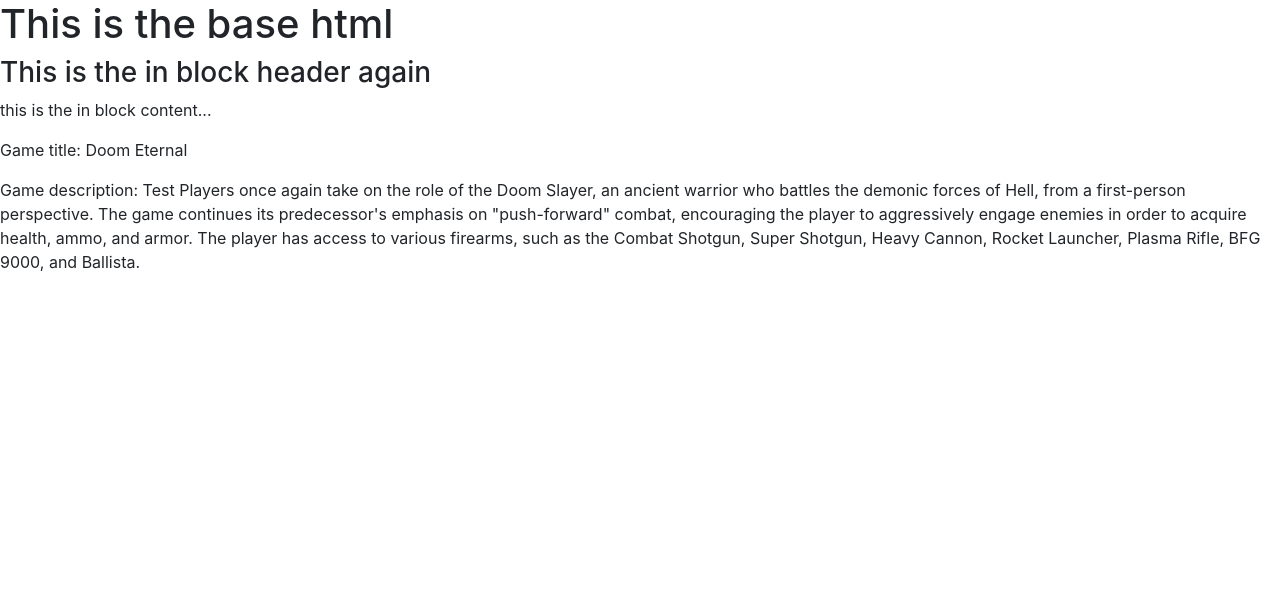
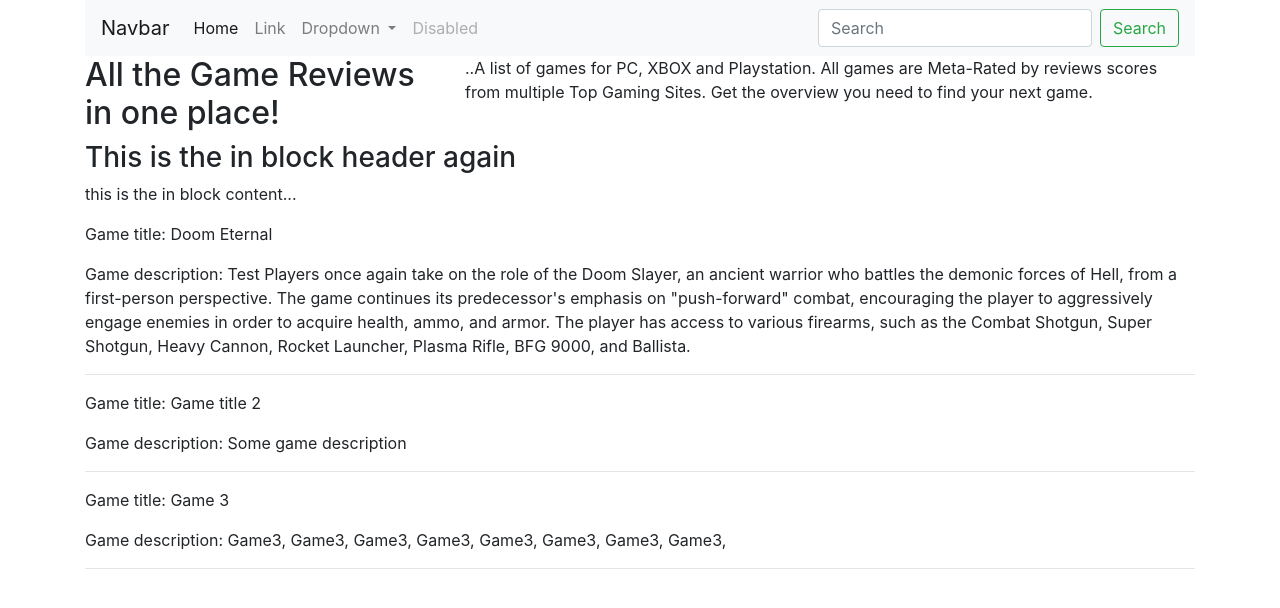
Before and after one commit to iFooledMe/Game-Reviews--Code-Institute-Project-4, a Django app: page / in a window 1280 px wide. Shown: the top 608 px of the page. Run offline with Django 3.2, Linux system fonts and the light colour scheme; data comes from the database, SQL or seed files in the repository; both versions use the stored data as it was after the commit; some libraries are stand-ins or nearby versions.

Commit message:
Added data models for the games

```diff
--- a/game_reviews/games/models.py
+++ b/game_reviews/games/models.py
@@ -1,6 +1,68 @@
 from django.db import models
+import datetime
 
 # Create your models here.
+
+
+class Developer(models.Model):
+	company_name	= models.CharField(max_length=40)
+
+	def __str__(self):
+		return self.company_name
+
+
+class Publisher(models.Model):
+	company_name	= models.CharField(max_length=40)
+
+	def __str__(self):
+		return self.company_name
+
+
+class Pegi(models.Model):
+	pegi_class = models.CharField(max_length=10)
+
+	def __str__(self):
+		return self.pegi_class
+
+
+class TagCategory(models.Model):
+	category_name	= models.CharField(max_length=30)
+
+	def __str__(self):
+		return self.category_name
+
+
+class Tag(models.Model):
+	tag_name		= models.CharField(max_length=40)
+	tag_category	= models.ForeignKey(TagCategory, null=True, on_delete=models.SET_NULL)
+
+	def __str__(self):
+		return self.tag_name
+
+
+class Store(models.Model):
+	store_name		= models.CharField(max_length=40)
+
+	def __str__(self):
+		return self.store_name
+
+
+class Platform(models.Model):
+	long_name		= models.CharField(max_length=40)
+	short_name		= models.CharField(max_length=10)
+
+	def __str__(self):
+		return self.long_name
+
+
 class Game(models.Model):
 	title 			= models.CharField(max_length=40)
-	description 	= models.TextField()
+	#release_date	= models.DateField(initial=date.today)
+	description 	= models.TextField(max_length=500)
+	description_src	= models.URLField(default='http//www.google.com')
+	developer		= models.ForeignKey(Developer, null=True, on_delete=models.SET_NULL)
+	publisher		= models.ForeignKey(Publisher, null=True, on_delete=models.SET_NULL)
+	pegi 			= models.ForeignKey(Pegi, null=True, on_delete=models.SET_NULL)
+	platforms		= models.ManyToManyField(Platform)
+	tags 			= models.ManyToManyField(Tag)
+	stores			= models.ManyToManyField(Store)
--- a/game_reviews/games/templates/games_list.html
+++ b/game_reviews/games/templates/games_list.html
@@ -2,10 +2,27 @@
 
 {% block page_title %}Games list{% endblock page_title %}
 
-{% block main_content %}
-<h3>This is the in block header again</h3>
-<p>this is the in block content...</p>
-<p>Game title: {{ game.title }}</p>
-<p>Game description: {{ game.description }}</p>
+{% block games_list %}
+	<div class="row">
+		<div class="col-4">
+			<h2 class="description-header">
+				All the Game Reviews in one place!
+			</h2>
+		</div>
+		<div class="col-8">
+			<p>
+				..A list of games for PC, XBOX and Playstation.
+				All games are Meta-Rated by reviews scores from multiple Top Gaming Sites.
+				Get the overview you need to find your next game.
+			</p>
+		</div>
+	</div>
+	<h3>This is the in block header again</h3>
+	<p>this is the in block content...</p>
 
-{% endblock main_content %}
+	{% for game in games  %}
+		<p>Game title: {{ game.title }}</p>
+		<p>Game description: {{ game.description }}</p>
+		<hr>
+	{% endfor %}
+{% endblock %}
--- a/game_reviews/games/views.py
+++ b/game_reviews/games/views.py
@@ -4,9 +4,9 @@ from .models import Game
 
 # Create your views here.
 def game_list_view(request):
-	game = Game.objects.get(id=1)
+	games = Game.objects.all()
 	context = {
-		'game' : game
+		'games' : games
 	}
 
 	return render(request, "games_list.html", context)
--- a/game_reviews/templates/base.html
+++ b/game_reviews/templates/base.html
@@ -10,15 +10,21 @@
 
 		<title>Game reviews | {% block page_title %}{% endblock  %}</title>
   	</head>
+
   	<body>
-    <h1>This is the base html</h1>
-	{% block main_content %}
-	{% endblock main_content %}
 
-    <!-- Optional JavaScript -->
-    <!-- jQuery first, then Popper.js, then Bootstrap JS -->
+	  	<div class="container">
+
+			{% include 'header.html' %}
+
+			{% block games_list %}
+			{% endblock %}
+
+		</div>
+
 		<script src="https://code.jquery.com/jquery-3.5.1.slim.min.js" integrity="sha384-DfXdz2htPH0lsSSs5nCTpuj/zy4C+OGpamoFVy38MVBnE+IbbVYUew+OrCXaRkfj" crossorigin="anonymous"></script>
 		<script src="https://cdn.jsdelivr.net/npm/popper.js@1.16.0/dist/umd/popper.min.js" integrity="sha384-Q6E9RHvbIyZFJoft+2mJbHaEWldlvI9IOYy5n3zV9zzTtmI3UksdQRVvoxMfooAo" crossorigin="anonymous"></script>
 		<script src="https://stackpath.bootstrapcdn.com/bootstrap/4.5.0/js/bootstrap.min.js" integrity="sha384-OgVRvuATP1z7JjHLkuOU7Xw704+h835Lr+6QL9UvYjZE3Ipu6Tp75j7Bh/kR0JKI" crossorigin="anonymous"></script>
   	</body>
+
 </html>
--- /dev/null
+++ b/game_reviews/templates/header.html
@@ -0,0 +1,35 @@
+<nav class="navbar navbar-expand-lg navbar-light bg-light">
+  <a class="navbar-brand" href="#">Navbar</a>
+  <button class="navbar-toggler" type="button" data-toggle="collapse" data-target="#navbarSupportedContent" aria-controls="navbarSupportedContent" aria-expanded="false" aria-label="Toggle navigation">
+    <span class="navbar-toggler-icon"></span>
+  </button>
+
+  <div class="collapse navbar-collapse" id="navbarSupportedContent">
+    <ul class="navbar-nav mr-auto">
+      <li class="nav-item active">
+        <a class="nav-link" href="#">Home <span class="sr-only">(current)</span></a>
+      </li>
+      <li class="nav-item">
+        <a class="nav-link" href="#">Link</a>
+      </li>
+      <li class="nav-item dropdown">
+        <a class="nav-link dropdown-toggle" href="#" id="navbarDropdown" role="button" data-toggle="dropdown" aria-haspopup="true" aria-expanded="false">
+          Dropdown
+        </a>
+        <div class="dropdown-menu" aria-labelledby="navbarDropdown">
+          <a class="dropdown-item" href="#">Action</a>
+          <a class="dropdown-item" href="#">Another action</a>
+          <div class="dropdown-divider"></div>
+          <a class="dropdown-item" href="#">Something else here</a>
+        </div>
+      </li>
+      <li class="nav-item">
+        <a class="nav-link disabled" href="#">Disabled</a>
+      </li>
+    </ul>
+    <form class="form-inline my-2 my-lg-0">
+      <input class="form-control mr-sm-2" type="search" placeholder="Search" aria-label="Search">
+      <button class="btn btn-outline-success my-2 my-sm-0" type="submit">Search</button>
+    </form>
+  </div>
+</nav>
```
Also changed, not shown: game_reviews/games/admin.py (+8 -1 lines), game_reviews/db.sqlite3, game_reviews/games/migrations/0002_auto_20200804_1305.py (added), game_reviews/games/migrations/0003_tag_tagcategory.py (added), game_reviews/games/migrations/0004_auto_20200804_1323.py (added), game_reviews/games/migrations/0005_game_tags.py (added), game_reviews/games/migrations/0006_auto_20200804_1417.py (added). Lines whose indentation alone changed are shown as unchanged.
